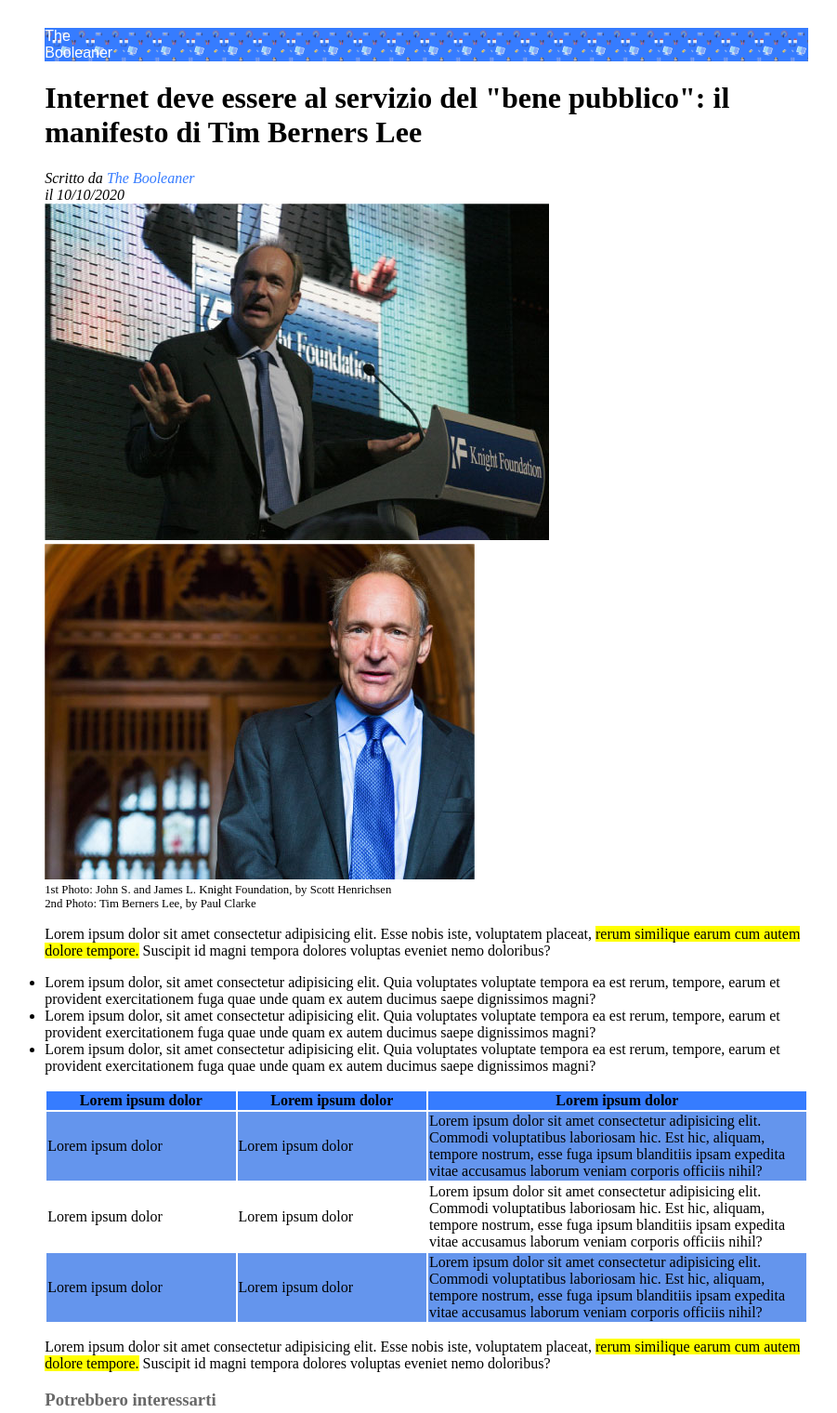
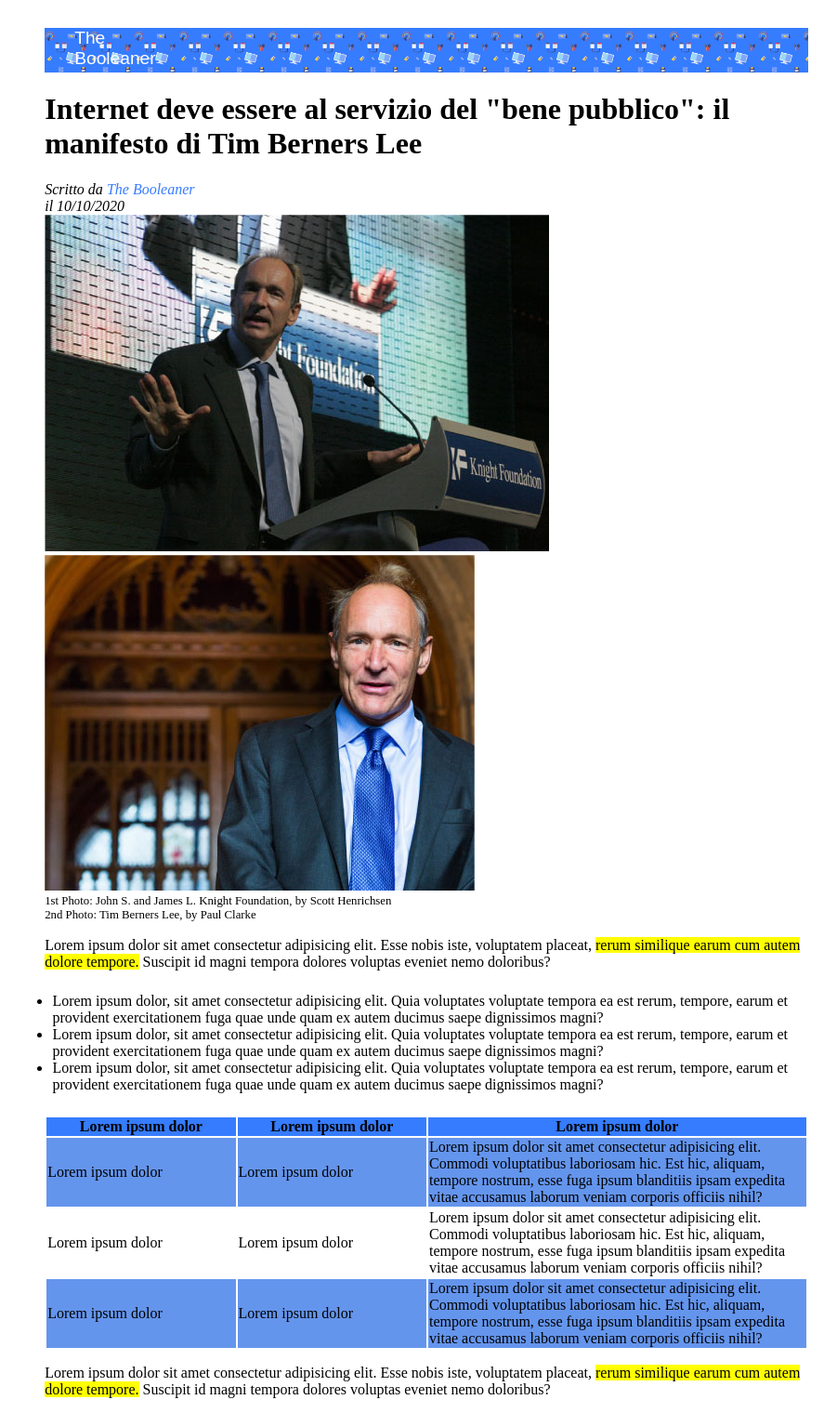
Before and after one commit to Flopiras/html-css-booleaner, a plain HTML site: page index.html in a window 1280 px wide. Shown: the top 1520 px of the page at 93% size, without its empty margins (181-1082 px from the left). Drawn offline with Linux system fonts and the light colour scheme; a web font is replaced by a local one.

Commit message:
fixed list

```diff
--- a/css/style.css
+++ b/css/style.css
@@ -8,8 +8,10 @@
     background-size: contain;
     background-color: rgb(54, 124, 255);
     font-family: 'Anuphan', sans-serif;
+    font-size: 1.2rem;
     color: white;
-    height: 15%;
+    padding-left: 2rem;
+    height: 3rem;
 }
 
 #author{
@@ -25,7 +27,7 @@
 }
 
 .list{
-    padding: 0;
+    padding: 1%;
 }
 
 thead{
```
